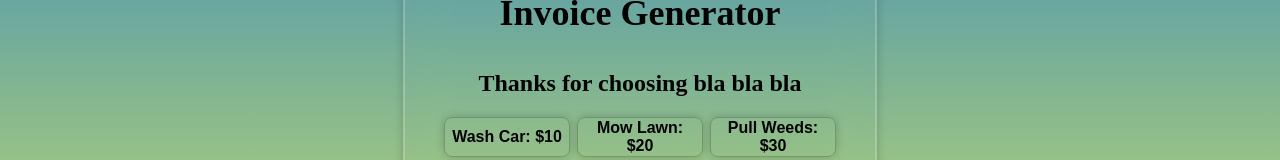
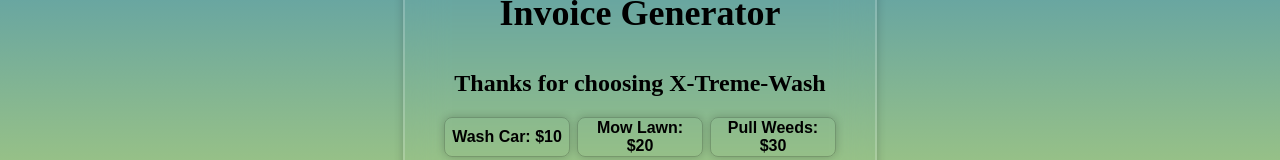
Before and after one commit to usernameB99/Invoice_Generator, a plain HTML site: page Index.html in a window 1280 px wide. Shown: the part 293-453 px from the top of the page. Drawn offline with Linux system fonts and the light colour scheme.

Commit message:
refractoring

```diff
--- a/Index.html
+++ b/Index.html
@@ -10,7 +10,7 @@
 <article class="box">
     <section class="top">
         <h1>Invoice Generator</h1>
-        <h2>Thanks for choosing bla bla bla</h2>
+        <h2>Thanks for choosing X-Treme-Wash</h2>
     </section>
     <section class="buttonSection">
         <button class="service-btn" onclick="addProduct(0)">Wash Car: $10</button>
```
